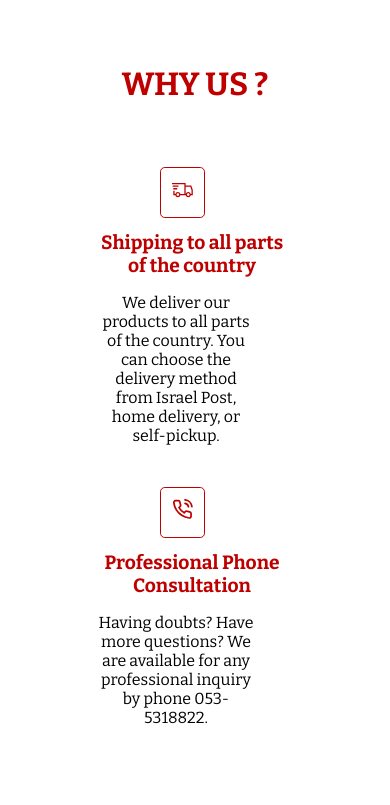
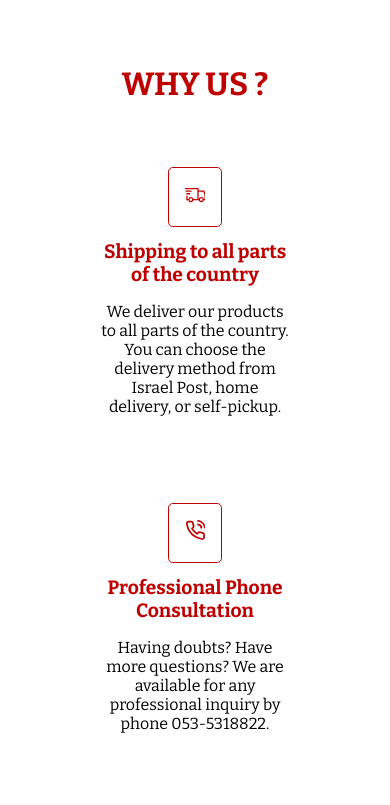
Before and after one commit to Omribak/velvet-music-store-fullstack, a React (Create React App) app in the folder velvet-music-store/: page / in a window 390 px wide. Shown: the part 3340-4145 px from the top of the page. Built offline with nearby package versions, Linux system fonts and the light colour scheme; no server answers; a web font is replaced by a local one.

Commit message:
fixing responsive

```diff
--- a/velvet-music-store/public/index.html
+++ b/velvet-music-store/public/index.html
@@ -32,7 +32,7 @@
       work correctly both with client-side routing and a non-root public URL.
       Learn how to configure a non-root public URL by running `npm run build`.
     -->
-    <title>React App</title>
+    <title>Velvet Rosa</title>
   </head>
   <body>
     <noscript>You need to enable JavaScript to run this app.</noscript>
--- a/velvet-music-store/src/components/routes/home/sections/content/ContentComponents/WhyUs.tsx
+++ b/velvet-music-store/src/components/routes/home/sections/content/ContentComponents/WhyUs.tsx
@@ -20,19 +20,21 @@ const WhyUsOptionWrapper = styled.div`
   @media only screen and (max-width: 1300px) {
     flex-direction: column;
     align-items: center;
-    margin-left: 3rem;
+    margin-left: 0;
     gap: 0rem;
   }
 
   @media only screen and (max-width: 420px) {
-    align-items: start;
-
-    margin-left: 4rem;
+    gap: 1rem;
   }
 `;
 
 const WhyUsOptionCard = styled.div`
   height: 20rem;
+
+  @media only screen and (max-width: 420px) {
+    text-align: center;
+  }
 `;
 
 const OptionTitle = styled.h1`
@@ -42,7 +44,8 @@ const OptionTitle = styled.h1`
   color: #be0000;
 
   @media only screen and (max-width: 1300px) {
-    width: 18rem;
+    width: 15rem;
+    text-align: center;
   }
 
   @media only screen and (max-width: 420px) {
@@ -56,8 +59,12 @@ const OptionDescription = styled.p`
   overflow-wrap: break-word;
   width: 15rem;
 
+  @media only screen and (max-width: 1300px) {
+    text-align: center;
+  }
+
   @media only screen and (max-width: 420px) {
-    width: 10rem;
+    width: 12rem;
     text-align: center;
   }
 `;
@@ -69,6 +76,16 @@ const OptionIcon = styled.div`
   border-radius: 0.3rem;
   padding: 0.7rem;
   margin-left: 4rem;
+
+  @media only screen and (max-width: 1300px) {
+    padding: 1.5rem;
+    margin-left: 5rem;
+  }
+
+  @media only screen and (max-width: 420px) {
+    margin: 0;
+    padding: 1rem;
+  }
 `;
 
 const Title = styled.h1`
```
